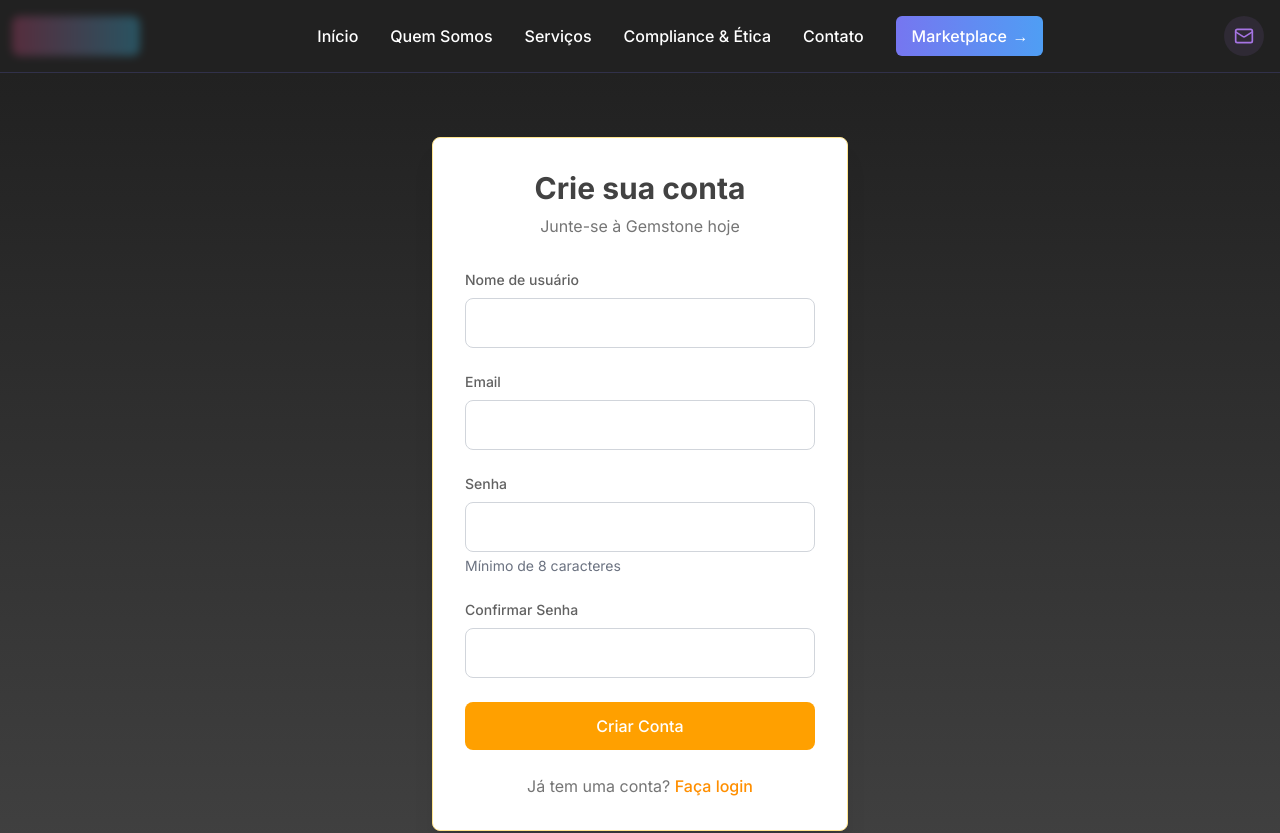
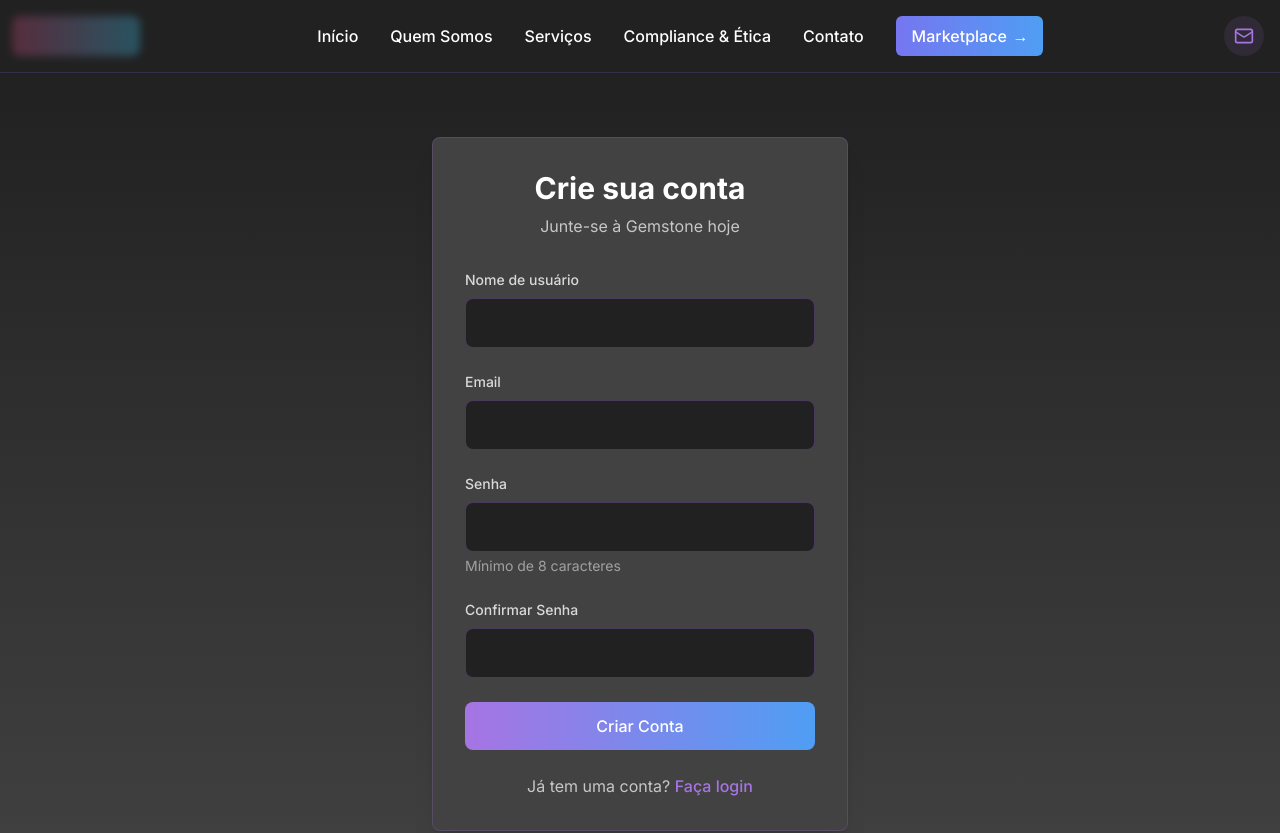
Before and after one commit to wesleygurgel/gemstone-front, a React (Vite) app: page /register in a window 1280 px wide. Shown: the top 833 px of the page. Built offline with nearby package versions, Linux system fonts and the light colour scheme; no server answers.

Commit message:
feat: improvement marketplace

```diff
--- a/src/components/auth/GuestRoute.tsx
+++ b/src/components/auth/GuestRoute.tsx
@@ -1,6 +1,7 @@
 import { ReactNode } from 'react';
 import { Navigate, useLocation } from 'react-router-dom';
 import { useAuth } from '@/context/AuthContext';
+import LoadingOverlay from '@/components/common/LoadingOverlay';
 
 interface GuestRouteProps {
   children: ReactNode;
@@ -13,9 +14,14 @@ const GuestRoute = ({ children }: GuestRouteProps) => {
   // Get the redirect path from location state or default to marketplace
   const from = location.state?.from?.pathname || '/marketplace';
 
-  // Show loading state or spinner while checking authentication
+  // Render children with loading overlay while checking authentication
   if (loading) {
-    return <div className="flex justify-center items-center h-screen">Loading...</div>;
+    return (
+      <>
+        {children}
+        <LoadingOverlay />
+      </>
+    );
   }
 
   // Redirect to marketplace or previous location if authenticated
--- a/src/components/auth/ProtectedRoute.tsx
+++ b/src/components/auth/ProtectedRoute.tsx
@@ -1,6 +1,7 @@
 import { ReactNode } from 'react';
 import { Navigate, useLocation } from 'react-router-dom';
 import { useAuth } from '@/context/AuthContext';
+import LoadingOverlay from '@/components/common/LoadingOverlay';
 
 interface ProtectedRouteProps {
   children: ReactNode;
@@ -10,9 +11,14 @@ const ProtectedRoute = ({ children }: ProtectedRouteProps) => {
   const { isAuthenticated, loading } = useAuth();
   const location = useLocation();
 
-  // Show loading state or spinner while checking authentication
+  // Render children with loading overlay while checking authentication
   if (loading) {
-    return <div className="flex justify-center items-center h-screen">Loading...</div>;
+    return (
+      <>
+        {children}
+        <LoadingOverlay />
+      </>
+    );
   }
 
   // Redirect to login if not authenticated
--- /dev/null
+++ b/src/components/common/LoadingOverlay.tsx
@@ -0,0 +1,23 @@
+import React from 'react';
+
+interface LoadingOverlayProps {
+  message?: string;
+}
+
+const LoadingOverlay: React.FC<LoadingOverlayProps> = ({
+  message = 'Carregando...'
+}) => {
+  return (
+    <div className="fixed inset-0 bg-black-900/70 backdrop-blur-sm z-50 flex justify-center items-center">
+      <div className="flex flex-col items-center">
+        {/* Spinner */}
+        <div className="animate-spin rounded-full h-12 w-12 border-t-2 border-b-2 border-gem-purple mb-4"></div>
+
+        {/* Loading message */}
+        <p className="text-white text-lg">{message}</p>
+      </div>
+    </div>
+  );
+};
+
+export default LoadingOverlay;
--- a/src/components/marketplace/MarketplaceLayout.tsx
+++ b/src/components/marketplace/MarketplaceLayout.tsx
@@ -9,9 +9,11 @@ interface MarketplaceLayoutProps {
 
 const MarketplaceLayout = ({ children }: MarketplaceLayoutProps) => {
   return (
-    <div className="flex flex-col min-h-screen">
+    <div className="flex flex-col min-h-screen bg-black-900">
       <MarketplaceHeader />
-      <main className="flex-grow">{children}</main>
+      <main className="flex-grow bg-gradient-to-b from-black-900 to-black-800">
+        {children}
+      </main>
       <Footer />
       <ScrollToTop />
     </div>
--- a/src/pages/Marketplace/index.tsx
+++ b/src/pages/Marketplace/index.tsx
@@ -75,14 +75,6 @@ const Marketplace = () => {
       </Helmet>
 
       <div className="container mx-auto px-4 py-8">
-        {/* Breadcrumb */}
-        <Breadcrumb className="mb-6" />
-
-        {/* Horizontal category navigation (visible on all screens) */}
-        <div className="mb-6">
-          <CategoryNavigation variant="horizontal" />
-        </div>
-
         <div className="flex flex-col md:flex-row gap-6">
           {/* Sidebar - visible on md and up */}
           <div className="hidden md:block w-64 flex-shrink-0">
--- a/src/pages/Register/index.tsx
+++ b/src/pages/Register/index.tsx
@@ -70,22 +70,22 @@ const Register = () => {
             initial={{ opacity: 0, y: 20 }}
             animate={{ opacity: 1, y: 0 }}
             transition={{ duration: 0.5 }}
-            className="bg-white rounded-lg shadow-xl p-8 border border-gold-200"
+            className="bg-black-800 rounded-lg shadow-xl p-8 border border-gem-purple/20"
           >
             <div className="text-center mb-8">
-              <h1 className="text-3xl font-bold text-black-800 mb-2">Crie sua conta</h1>
-              <p className="text-black-600">Junte-se à Gemstone hoje</p>
+              <h1 className="text-3xl font-bold text-white mb-2">Crie sua conta</h1>
+              <p className="text-white/70">Junte-se à Gemstone hoje</p>
             </div>
 
             {error && (
-              <div className="mb-6 p-4 bg-red-50 border-l-4 border-red-500 text-red-700">
+              <div className="mb-6 p-4 bg-red-900/20 border-l-4 border-red-500 text-red-400">
                 <p>{error}</p>
               </div>
             )}
 
             <form onSubmit={handleSubmit}>
               <div className="mb-6">
-                <label htmlFor="username" className="block text-sm font-medium text-black-700 mb-2">
+                <label htmlFor="username" className="block text-sm font-medium text-white/80 mb-2">
                   Nome de usuário
                 </label>
                 <input
@@ -94,13 +94,13 @@ const Register = () => {
                   name="username"
                   value={formData.username}
                   onChange={handleChange}
-                  className="w-full px-4 py-3 rounded-lg border border-gray-300 focus:ring-2 focus:ring-gold-500 focus:border-transparent"
+                  className="w-full px-4 py-3 rounded-lg bg-black-900 border border-gem-purple/30 text-white focus:ring-2 focus:ring-gem-purple focus:border-transparent"
                   required
                 />
               </div>
 
               <div className="mb-6">
-                <label htmlFor="email" className="block text-sm font-medium text-black-700 mb-2">
+                <label htmlFor="email" className="block text-sm font-medium text-white/80 mb-2">
                   Email
                 </label>
                 <input
@@ -109,13 +109,13 @@ const Register = () => {
                   name="email"
                   value={formData.email}
                   onChange={handleChange}
-                  className="w-full px-4 py-3 rounded-lg border border-gray-300 focus:ring-2 focus:ring-gold-500 focus:border-transparent"
+                  className="w-full px-4 py-3 rounded-lg bg-black-900 border border-gem-purple/30 text-white focus:ring-2 focus:ring-gem-purple focus:border-transparent"
                   required
                 />
               </div>
 
               <div className="mb-6">
-                <label htmlFor="password" className="block text-sm font-medium text-black-700 mb-2">
+                <label htmlFor="password" className="block text-sm font-medium text-white/80 mb-2">
                   Senha
                 </label>
                 <input
@@ -124,15 +124,15 @@ const Register = () => {
                   name="password"
                   value={formData.password}
                   onChange={handleChange}
-                  className="w-full px-4 py-3 rounded-lg border border-gray-300 focus:ring-2 focus:ring-gold-500 focus:border-transparent"
+                  className="w-full px-4 py-3 rounded-lg bg-black-900 border border-gem-purple/30 text-white focus:ring-2 focus:ring-gem-purple focus:border-transparent"
                   required
                   minLength={8}
                 />
-                <p className="mt-1 text-sm text-gray-500">Mínimo de 8 caracteres</p>
+                <p className="mt-1 text-sm text-white/50">Mínimo de 8 caracteres</p>
               </div>
 
               <div className="mb-6">
-                <label htmlFor="password_confirm" className="block text-sm font-medium text-black-700 mb-2">
+                <label htmlFor="password_confirm" className="block text-sm font-medium text-white/80 mb-2">
                   Confirmar Senha
                 </label>
                 <input
@@ -141,27 +141,27 @@ const Register = () => {
                   name="password_confirm"
                   value={formData.password_confirm}
                   onChange={handleChange}
-                  className="w-full px-4 py-3 rounded-lg border border-gray-300 focus:ring-2 focus:ring-gold-500 focus:border-transparent"
+                  className="w-full px-4 py-3 rounded-lg bg-black-900 border border-gem-purple/30 text-white focus:ring-2 focus:ring-gem-purple focus:border-transparent"
                   required
                 />
                 {passwordError && (
-                  <p className="mt-1 text-sm text-red-600">{passwordError}</p>
+                  <p className="mt-1 text-sm text-red-400">{passwordError}</p>
                 )}
               </div>
 
               <button
                 type="submit"
                 disabled={loading}
-                className="w-full bg-gold-500 text-white py-3 px-4 rounded-lg font-medium hover:bg-gold-600 transition-colors focus:outline-none focus:ring-2 focus:ring-gold-500 focus:ring-offset-2 disabled:opacity-70"
+                className="w-full bg-gradient-to-r from-gem-purple to-gem-blue text-white py-3 px-4 rounded-lg font-medium hover:shadow-neon-purple transition-all focus:outline-none focus:ring-2 focus:ring-gem-purple focus:ring-offset-2 disabled:opacity-70"
               >
                 {loading ? 'Criando conta...' : 'Criar Conta'}
               </button>
             </form>
 
             <div className="mt-6 text-center">
-              <p className="text-black-600">
+              <p className="text-white/70">
                 Já tem uma conta?{' '}
-                <Link to="/login" className="text-gold-600 hover:text-gold-700 font-medium">
+                <Link to="/login" className="text-gem-purple hover:text-gem-pink font-medium">
                   Faça login
                 </Link>
               </p>
```
Also changed, not shown: src/pages/Login/index.tsx (+11 -11 lines).
